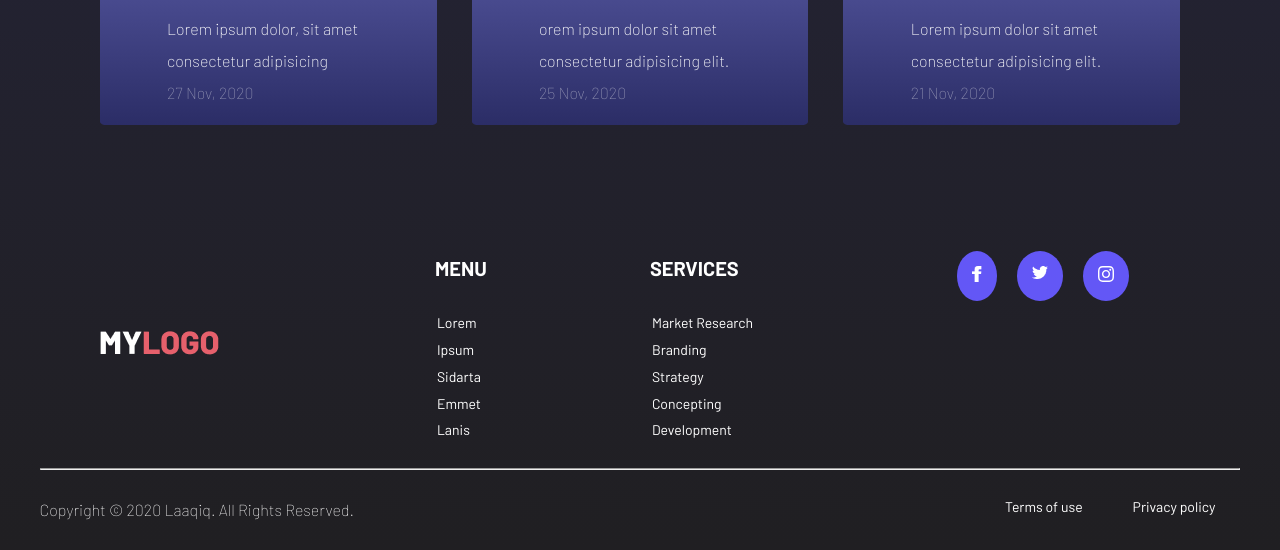
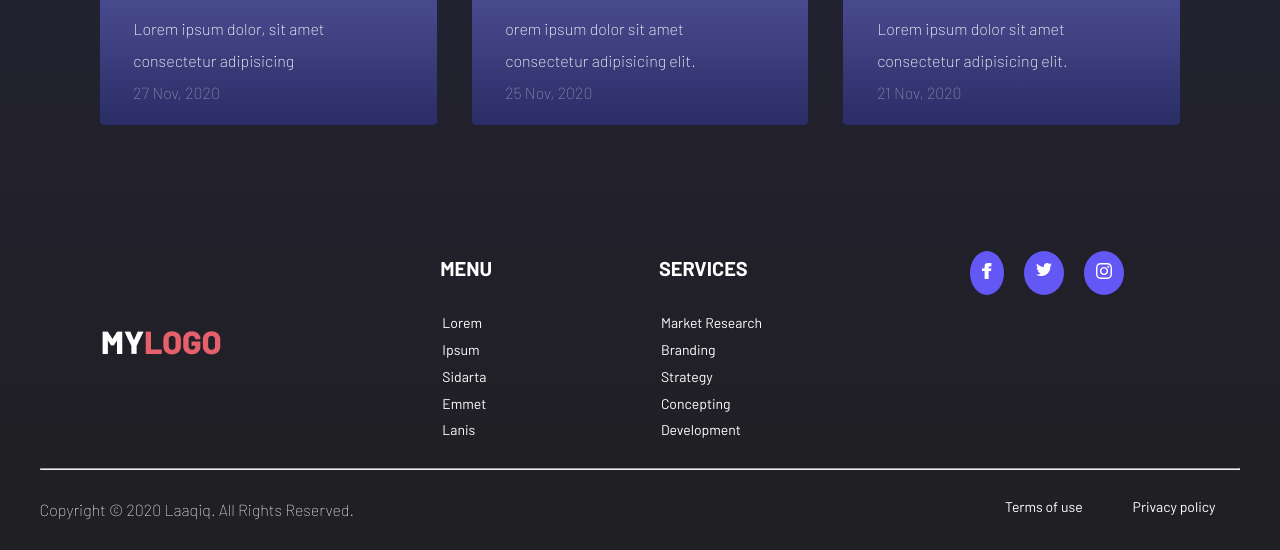
Before and after one commit to cccLUCASccc/chalengesCSS, a plain HTML site: page index.html in a window 1280 px wide. Shown: the part 1953-2503 px from the top of the page. Drawn offline with Linux system fonts and the light colour scheme.

Commit message:
last commit

```diff
--- a/style.css
+++ b/style.css
@@ -163,7 +163,7 @@ h4{
 }
 .article p {
     display: block;
-    margin-left: 20%;
+    margin-left: 10%;
     margin-right: 20%;
     font-weight: 200;
 }
@@ -204,7 +204,7 @@ h4{
     flex-direction: row;
 }
 .reseaux ul li{
-    padding: 15px;
+    padding: 12px;
     margin: 10px;
     background-color: rgba(99, 87, 246, 1);
     border-radius: 100%;
```
